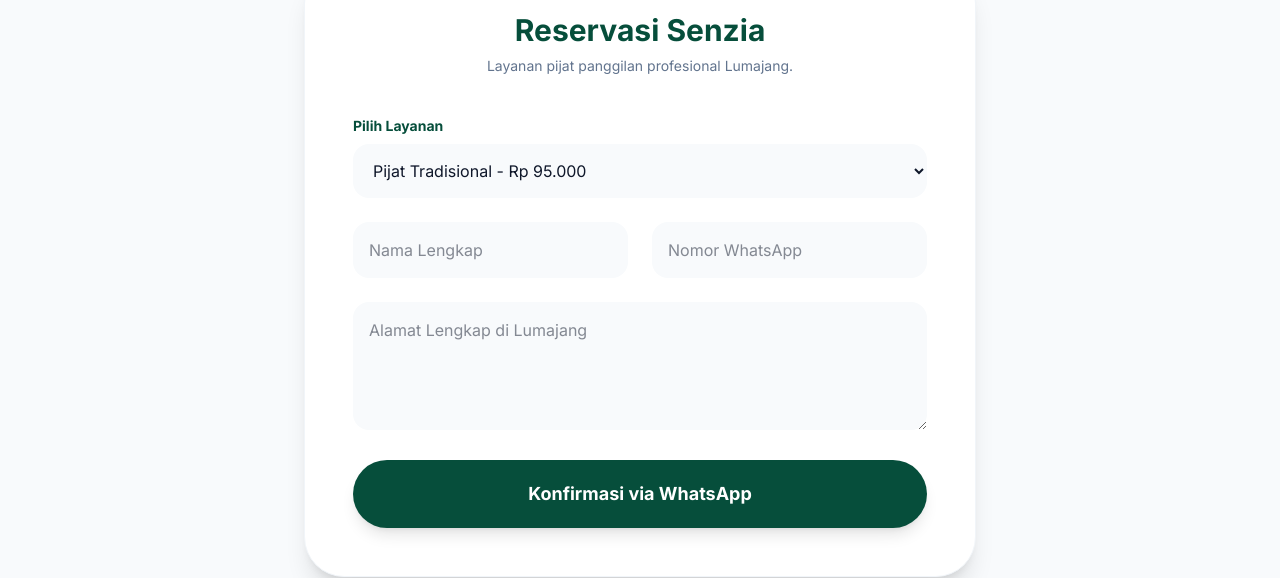
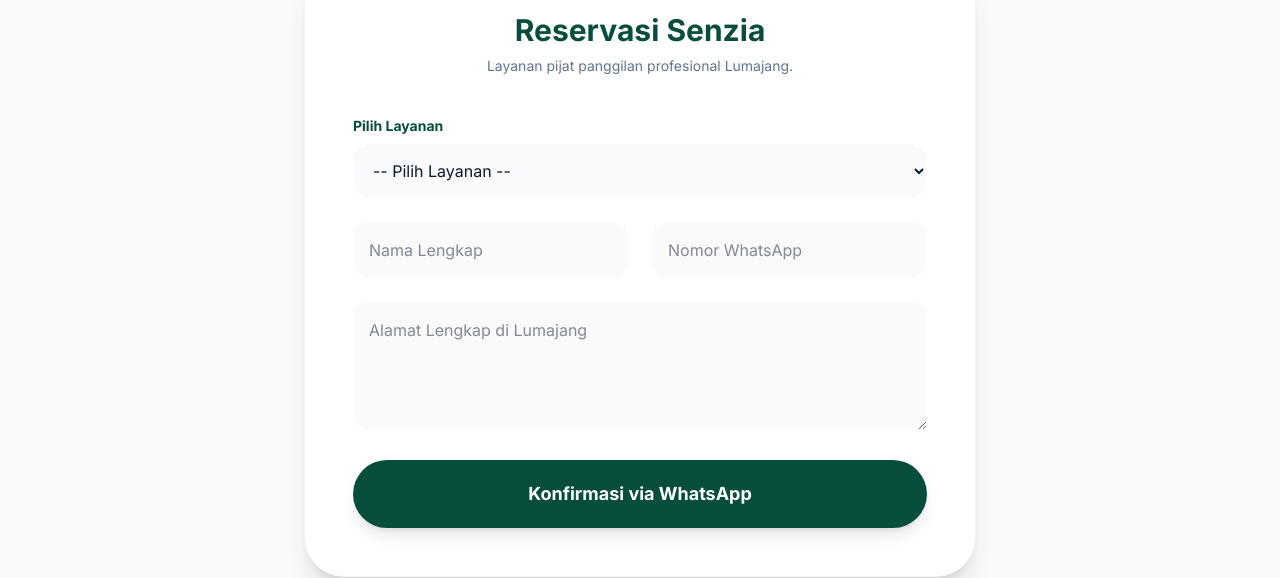
Before and after one commit to Dikk66/SPA-LMJ, a Next.js app in the folder frontend/: page /booking in a window 1280 px wide. Shown: the part 165-743 px from the top of the page. Built offline with nearby package versions, Linux system fonts and the light colour scheme; a web font is replaced by a local one.

Commit message:
Fix: Final solution using dynamic import with no SSR

```diff
--- a/frontend/src/app/booking/page.tsx
+++ b/frontend/src/app/booking/page.tsx
@@ -1,67 +1,19 @@
 "use client";
-
-import React, { Suspense } from 'react';
+import dynamic from 'next/dynamic';
 import Navbar from '@/components/layout/Navbar';
 
-// Memaksa halaman menjadi dinamis total
-export const dynamic = 'force-dynamic';
-
-function BookingForm() {
-  return (
-    <div className="max-w-2xl mx-auto bg-white rounded-[40px] p-8 md:p-12 shadow-xl border border-slate-100">
-      <h2 className="text-3xl font-serif font-bold text-emerald-900 mb-2 text-center">Reservasi Senzia</h2>
-      <p className="text-slate-500 text-center mb-10 text-sm">Layanan pijat panggilan profesional Lumajang.</p>
-
-      <form className="space-y-6">
-        <div>
-          <label className="block text-sm font-bold text-emerald-900 mb-2">Pilih Layanan</label>
-          <select className="w-full bg-slate-50 border-none rounded-2xl px-4 py-4 outline-none focus:ring-2 focus:ring-emerald-500">
-            <option value="tradisional">Pijat Tradisional - Rp 95.000</option>
-            <option value="refleksi">Refleksi Kaki - Rp 70.000</option>
-            <option value="spa-lulur">Full Body Spa & Lulur - Rp 165.000</option>
-            <option value="ibu-anak">Pijat Ibu & Anak - Rp 135.000</option>
-            <option value="hot-stone">Hot Stone Therapy - Rp 190.000</option>
-            <option value="facial">Facial Relaksasi - Rp 110.000</option>
-          </select>
-        </div>
-
-        <div className="grid md:grid-cols-2 gap-6">
-          <input
-            type="text"
-            placeholder="Nama Lengkap"
-            className="w-full bg-slate-50 border-none rounded-2xl px-4 py-4 outline-none focus:ring-2 focus:ring-emerald-500"
-          />
-          <input
-            type="tel"
-            placeholder="Nomor WhatsApp"
-            className="w-full bg-slate-50 border-none rounded-2xl px-4 py-4 outline-none focus:ring-2 focus:ring-emerald-500"
-          />
-        </div>
-
-        <textarea
-          placeholder="Alamat Lengkap di Lumajang"
-          className="w-full bg-slate-50 border-none rounded-2xl px-4 py-4 h-32 outline-none focus:ring-2 focus:ring-emerald-500"
-        ></textarea>
-
-        <button
-          type="button"
-          className="w-full bg-emerald-900 text-white py-5 rounded-full font-bold text-lg shadow-lg hover:bg-emerald-800 transition-all active:scale-95"
-        >
-          Konfirmasi via WhatsApp
-        </button>
-      </form>
-    </div>
-  );
-}
+// Trik Rahasia: Memanggil komponen tanpa SSR
+const BookingForm = dynamic(() => import('@/components/booking/BookingForm'), {
+  ssr: false,
+  loading: () => <div className="text-center py-20 font-bold text-emerald-900">Menyiapkan Form...</div>
+});
 
 export default function BookingPage() {
   return (
     <main className="min-h-screen bg-slate-50">
       <Navbar />
       <div className="pt-32 pb-20 px-6">
-        <Suspense fallback={<div className="flex justify-center py-20 font-bold text-emerald-900">Memuat Form...</div>}>
-          <BookingForm />
-        </Suspense>
+        <BookingForm />
       </div>
     </main>
   );
--- /dev/null
+++ b/frontend/src/components/booking/BookingForm.tsx
@@ -0,0 +1,43 @@
+"use client";
+import { useSearchParams } from 'next/navigation';
+
+export default function BookingForm() {
+  const searchParams = useSearchParams();
+  const selectedService = searchParams.get('service') || '';
+
+  return (
+    <div className="max-w-2xl mx-auto bg-white rounded-[40px] p-8 md:p-12 shadow-xl border border-slate-100">
+      <h2 className="text-3xl font-serif font-bold text-emerald-900 mb-2 text-center">Reservasi Senzia</h2>
+      <p className="text-slate-500 text-center mb-10 text-sm">Layanan pijat panggilan profesional Lumajang.</p>
+
+      <form className="space-y-6" onSubmit={(e) => e.preventDefault()}>
+        <div>
+          <label className="block text-sm font-bold text-emerald-900 mb-2">Pilih Layanan</label>
+          <select
+            defaultValue={selectedService}
+            className="w-full bg-slate-50 border-none rounded-2xl px-4 py-4 outline-none focus:ring-2 focus:ring-emerald-500"
+          >
+            <option value="">-- Pilih Layanan --</option>
+            <option value="tradisional">Pijat Tradisional - Rp 95.000</option>
+            <option value="refleksi">Refleksi Kaki - Rp 70.000</option>
+            <option value="spa-lulur">Full Body Spa & Lulur - Rp 165.000</option>
+            <option value="ibu-anak">Pijat Ibu & Anak - Rp 135.000</option>
+            <option value="hot-stone">Hot Stone Therapy - Rp 190.000</option>
+            <option value="facial">Facial Relaksasi - Rp 110.000</option>
+          </select>
+        </div>
+
+        <div className="grid md:grid-cols-2 gap-6">
+          <input type="text" placeholder="Nama Lengkap" className="w-full bg-slate-50 border-none rounded-2xl px-4 py-4 outline-none" />
+          <input type="tel" placeholder="Nomor WhatsApp" className="w-full bg-slate-50 border-none rounded-2xl px-4 py-4 outline-none" />
+        </div>
+
+        <textarea placeholder="Alamat Lengkap di Lumajang" className="w-full bg-slate-50 border-none rounded-2xl px-4 py-4 h-32 outline-none"></textarea>
+
+        <button type="button" className="w-full bg-emerald-900 text-white py-5 rounded-full font-bold text-lg shadow-lg hover:bg-emerald-800 transition-all">
+          Konfirmasi via WhatsApp
+        </button>
+      </form>
+    </div>
+  );
+}
```
